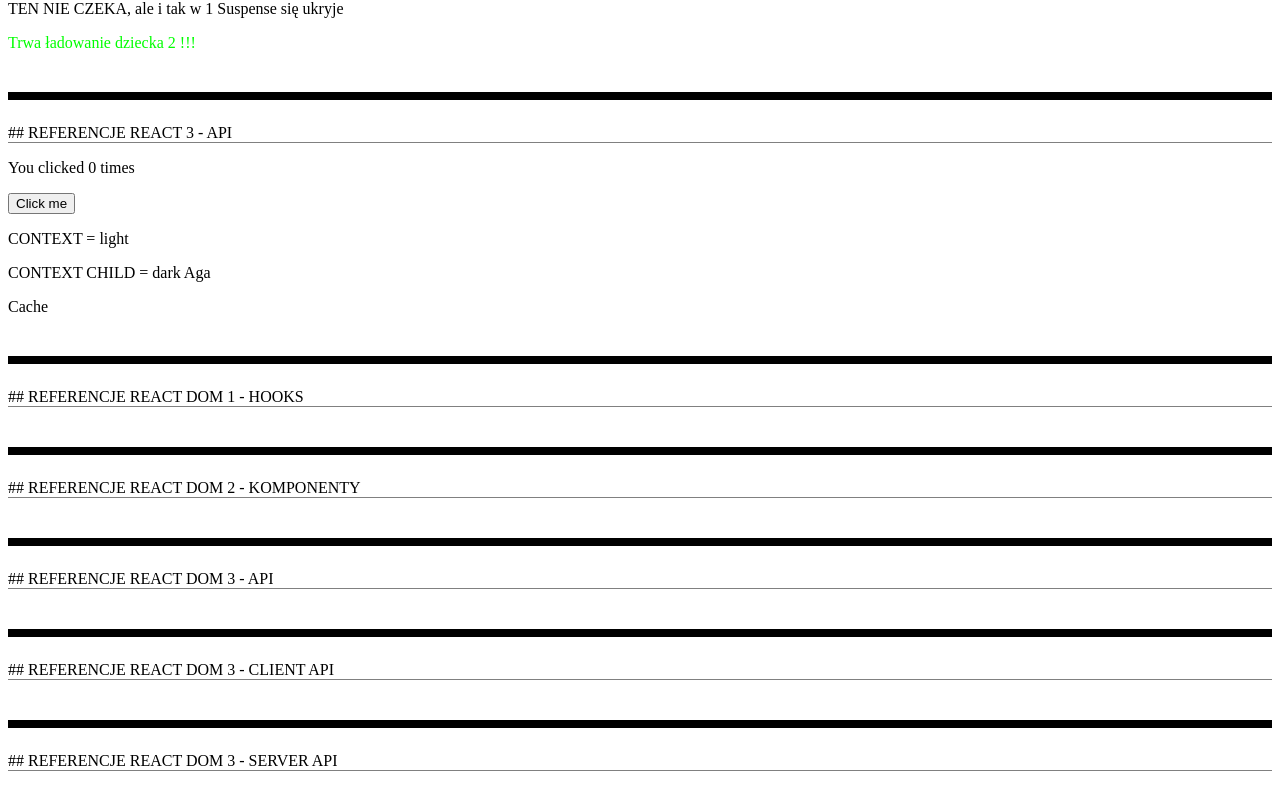
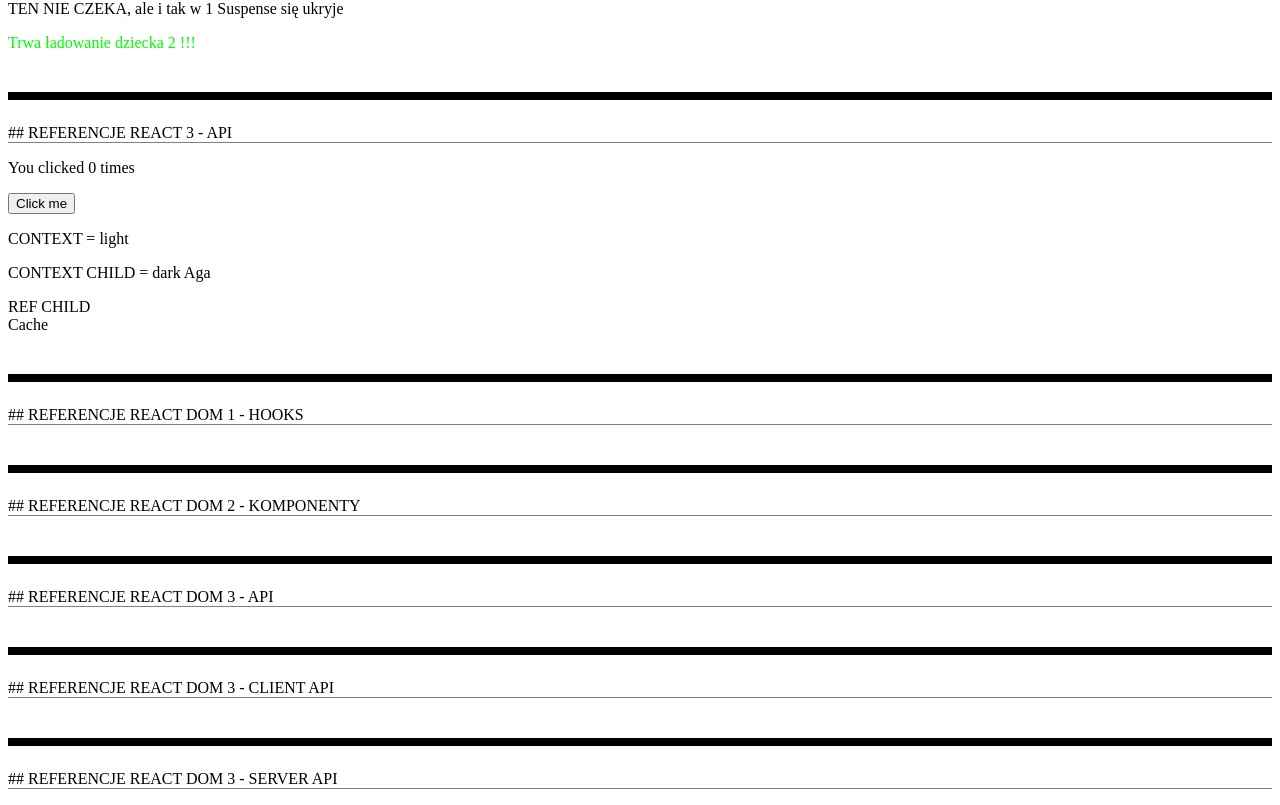
Before and after one commit to MaciejRog/CHEATSHEET_REACT, a React (Vite) app: page / in a window 1280 px wide. Shown: the part 3304-4109 px from the top of the page. Built offline with nearby package versions, Linux system fonts and the light colour scheme; no server answers.

Commit message:
add react api forwardRef info

```diff
--- a/src/2_REFERENCJE/1_ref_REACT/3_API/ReactAPI.jsx
+++ b/src/2_REFERENCJE/1_ref_REACT/3_API/ReactAPI.jsx
@@ -1,4 +1,12 @@
-import { createContext, useContext, useEffect, useMemo, useState } from "react";
+import {
+  createContext,
+  forwardRef,
+  useContext,
+  useEffect,
+  useMemo,
+  useRef,
+  useState,
+} from "react";
 
 function ReactAPI() {
   return (
@@ -231,7 +239,7 @@
 
 function ReactAPICreateContext() {
   /*
-  PRZEPISANE Z REACT_HOOKS
+  PRZEPISANE Z  '2_REFERENCJE' '1_ref_REACT' '1_Hooks' 'useContext'
 
   useContext -> pozwala na dostęp do kontekstu z dowolnego miejsca (brak konieczności PROP DRILLINGU)
   CZĘSTO ŁĄCZONY z 'useReducer'
@@ -278,12 +286,41 @@
 }
 
 // #################################
-// ####
+// #### forwardRef | pozwala na przekazanie 'ref' poprzez komponent do elementów (inny komponent lub tag), które on renderuje
 // VVVVVVVVVVVVVVVVVVVVVVVVVVVVVVVVV
 
 function ReactAPIForwardRef() {
-  return <div></div>;
+  /*
+  dokładnie opisane w '2_REFERENCJE' '1_ref_REACT' '1_Hooks' 'useRef'
+
+  Wazne opisane powyzej :   HOOK 'useImperativeHandle' -> pozwala na określenie co przekazemy do ref
+  */
+
+  const componentRef = useRef(null);
+
+  return (
+    <div>
+      <ReactHooksRefChild ref={componentRef} />
+    </div>
+  );
 }
+
+// komponent opakowany w 'forwardRef' przyjme 'ref' jako 2 argument (1 - to 'props')
+// w <StrictMode> wywoła się 2 razy
+// ref moze być
+//    - obiektem
+//    - funkcją
+//    - domyślna wartość NULL
+const ReactHooksRefChild = forwardRef(function ReactHooksRefChildInner(
+  props,
+  ref
+) {
+  return (
+    <span {...props} ref={ref}>
+      REF CHILD
+    </span>
+  );
+});
 
 // #################################
 // ####
```
